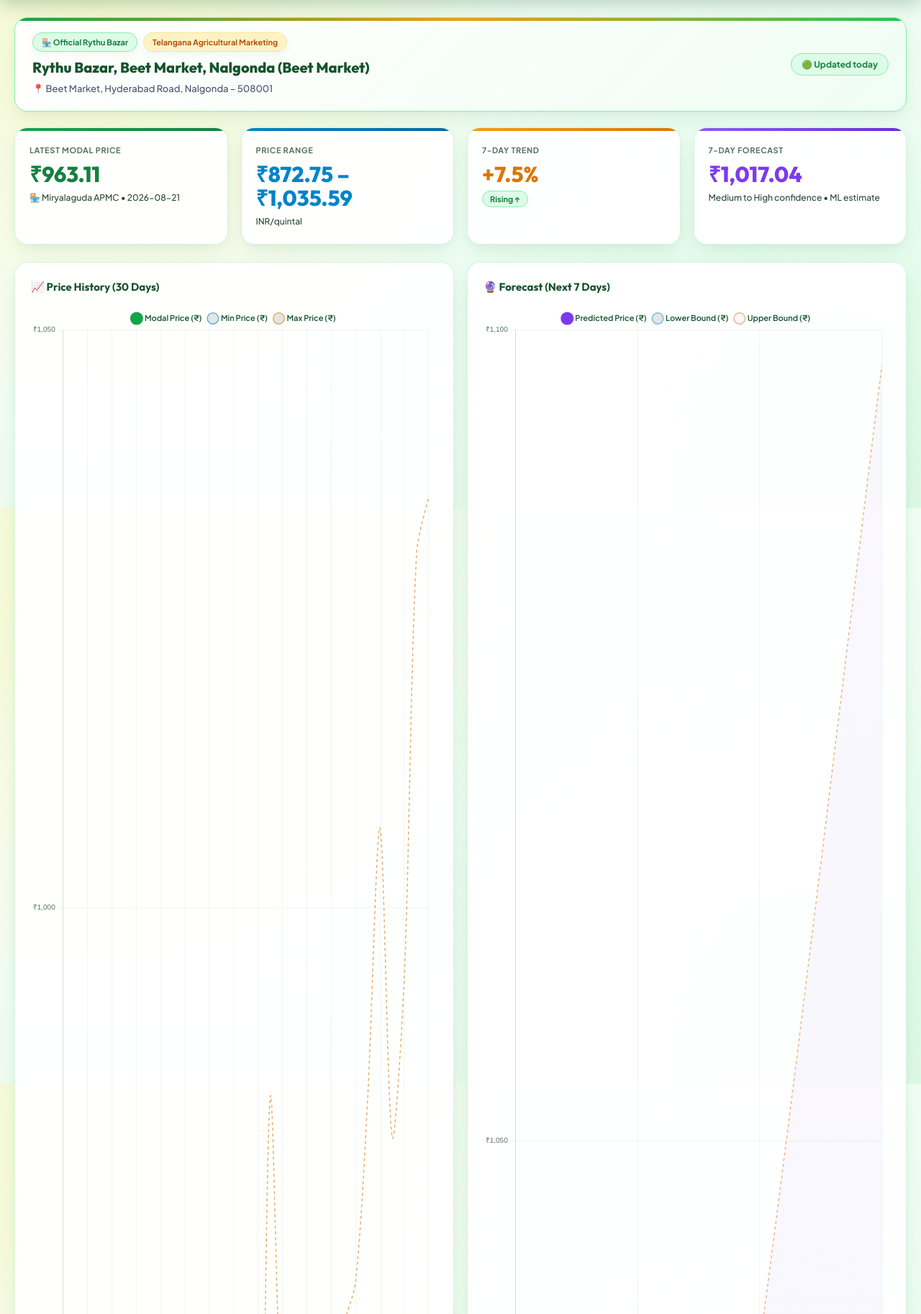
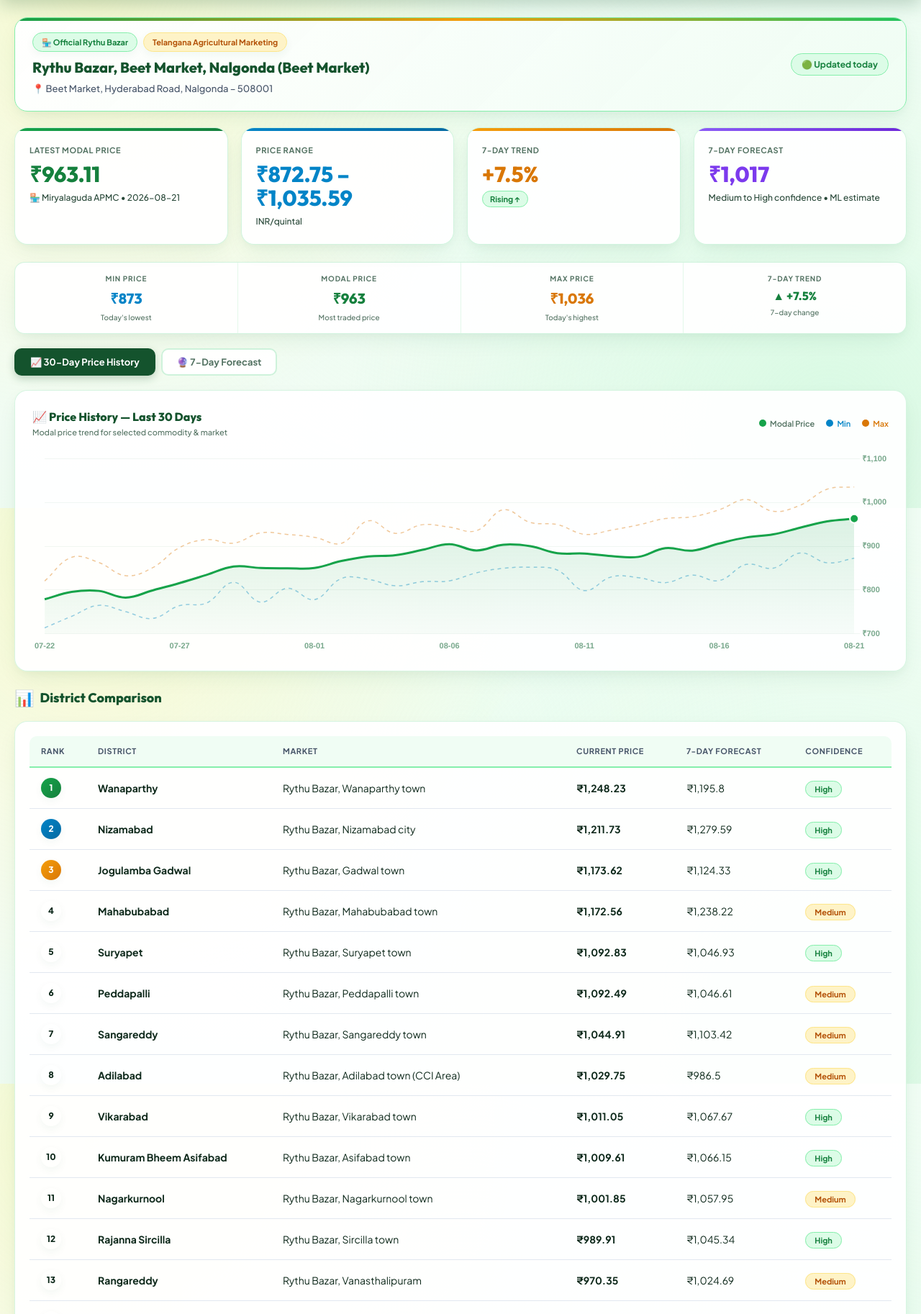
Before and after one commit to palanchasridhar10-art/farm, a FastAPI app: page / in a window 1280 px wide. Shown: the part 94-1920 px from the top of the page at 72% size. Run offline with FastAPI, Linux system fonts and the light colour scheme; data comes from the database, SQL or seed files in the repository.

Commit message:
Redesign charts: clean area history + bar forecast, price summary bar, tab switcher

```diff
--- a/static/app.js
+++ b/static/app.js
@@ -383,7 +383,39 @@
 }
 
 
-// ─── HISTORY CHART ───
+// ─── TAB SWITCHER ───
+function switchTab(tab) {
+  ['history', 'forecast'].forEach(t => {
+    document.getElementById(`panel-${t}`).classList.toggle('active', t === tab);
+    document.getElementById(`tab-${t}`).classList.toggle('active', t === tab);
+  });
+}
+
+// ─── PRICE SUMMARY BAR ───
+function updatePriceSummary(series) {
+  if (!series || !series.length) return;
+  const latest = series[series.length - 1];
+  const first  = series[0];
+
+  const fmt = v => v != null ? '₹' + Number(v).toLocaleString('en-IN', { maximumFractionDigits: 0 }) : '—';
+
+  document.getElementById('ps-min').textContent   = fmt(latest.min_price);
+  document.getElementById('ps-modal').textContent = fmt(latest.modal_price);
+  document.getElementById('ps-max').textContent   = fmt(latest.max_price);
+
+  // Trend vs 7 days ago
+  const weekAgo = series[Math.max(0, series.length - 8)];
+  if (weekAgo && weekAgo.modal_price && latest.modal_price) {
+    const pct = ((latest.modal_price - weekAgo.modal_price) / weekAgo.modal_price * 100).toFixed(1);
+    const arrow = pct > 0 ? '▲' : pct < 0 ? '▼' : '━';
+    const sign  = pct > 0 ? '+' : '';
+    document.getElementById('ps-trend').textContent = `${arrow} ${sign}${pct}%`;
+    document.getElementById('ps-trend').style.color = pct > 0 ? '#15803d' : pct < 0 ? '#b91c1c' : '#0369a1';
+    document.getElementById('ps-trend-label').textContent = '7-day change';
+  }
+}
+
+// ─── HISTORY CHART (Clean Area Chart — Modal only + faint min/max band) ───
 async function loadHistory(commodity, district, market) {
   try {
     let url = `${API}/prices/history?commodity=${encodeURIComponent(commodity)}&district=${encodeURIComponent(district)}&days=30`;
@@ -393,13 +425,23 @@
     const series = json.series || [];
     if (!series.length) return;
 
-    const labels = series.map(s => s.date.slice(5));
-    const modal = series.map(s => s.modal_price);
-    const minP = series.map(s => s.min_price);
-    const maxP = series.map(s => s.max_price);
+    // Update price summary bar
+    updatePriceSummary(series);
+
+    // Show every 5th date label to avoid clutter
+    const labels  = series.map((s, i) => (i % 5 === 0 || i === series.length - 1) ? s.date.slice(5) : '');
+    const modal   = series.map(s => s.modal_price);
+    const minP    = series.map(s => s.min_price);
+    const maxP    = series.map(s => s.max_price);
 
     if (historyChart) historyChart.destroy();
     const ctx = document.getElementById('chart-history').getContext('2d');
+
+    // Gradient fill
+    const grad = ctx.createLinearGradient(0, 0, 0, 280);
+    grad.addColorStop(0, 'rgba(22, 163, 74, 0.22)');
+    grad.addColorStop(1, 'rgba(22, 163, 74, 0.01)');
+
     historyChart = new Chart(ctx, {
       type: 'line',
       data: {
@@ -409,66 +451,84 @@
             label: 'Modal Price (₹)',
             data: modal,
             borderColor: '#16a34a',
-            backgroundColor: 'rgba(22, 163, 74, 0.12)',
+            backgroundColor: grad,
             fill: true,
-            tension: 0.3,
-            borderWidth: 2.5,
-            pointRadius: 2,
+            tension: 0.4,
+            borderWidth: 3,
+            pointRadius: series.map((_, i) => i === series.length - 1 ? 6 : 0),
+            pointHoverRadius: 6,
             pointBackgroundColor: '#16a34a',
+            pointBorderColor: '#fff',
+            pointBorderWidth: 2,
+            order: 1,
+          },
+          {
+            label: 'Max Price (₹)',
+            data: maxP,
+            borderColor: 'rgba(217, 119, 6, 0.4)',
+            borderDash: [5, 5],
+            fill: false,
+            tension: 0.4,
+            borderWidth: 1.5,
+            pointRadius: 0,
+            pointHoverRadius: 4,
+            order: 2,
           },
           {
             label: 'Min Price (₹)',
             data: minP,
-            borderColor: 'rgba(2, 132, 199, 0.6)',
-            borderDash: [4, 4],
+            borderColor: 'rgba(2, 132, 199, 0.4)',
+            borderDash: [5, 5],
             fill: false,
-            tension: 0.3,
+            tension: 0.4,
             borderWidth: 1.5,
             pointRadius: 0,
-          },
-          {
-            label: 'Max Price (₹)',
-            data: maxP,
-            borderColor: 'rgba(217, 119, 6, 0.6)',
-            borderDash: [4, 4],
-            fill: false,
-            tension: 0.3,
-            borderWidth: 1.5,
-            pointRadius: 0,
+            pointHoverRadius: 4,
+            order: 3,
           },
         ],
       },
       options: {
         responsive: true,
         maintainAspectRatio: false,
+        interaction: { mode: 'index', intersect: false },
         plugins: {
-          legend: {
-            labels: {
-              color: '#14532d',
-              font: { size: 11, weight: '600', family: 'Plus Jakarta Sans' },
-              usePointStyle: true,
+          legend: { display: false },
+          tooltip: {
+            backgroundColor: '#fff',
+            titleColor: '#14532d',
+            bodyColor: '#334155',
+            borderColor: 'rgba(22, 163, 74, 0.3)',
+            borderWidth: 1,
+            padding: 12,
+            cornerRadius: 10,
+            boxShadow: '0 4px 12px rgba(0,0,0,0.08)',
+            callbacks: {
+              title: ctx => `📅 ${series[ctx[0].dataIndex]?.date || ''}`,
+              label: ctx => ` ${ctx.dataset.label}: ₹${Number(ctx.raw).toLocaleString('en-IN', {maximumFractionDigits: 0})}`,
             },
-          },
-          tooltip: {
-            backgroundColor: '#14532d',
-            titleColor: '#fef08a',
-            bodyColor: '#ffffff',
-            padding: 10,
-            cornerRadius: 8,
           },
         },
         scales: {
           x: {
-            ticks: { color: '#547363', font: { size: 10, weight: '500' } },
-            grid: { color: 'rgba(22, 101, 52, 0.06)' },
+            grid: { display: false },
+            ticks: {
+              color: '#78a88c',
+              font: { size: 11, weight: '600' },
+              maxRotation: 0,
+            },
+            border: { display: false },
           },
           y: {
+            position: 'right',
+            grid: { color: 'rgba(22, 101, 52, 0.06)', drawBorder: false },
             ticks: {
-              color: '#547363',
-              font: { size: 10, weight: '500' },
-              callback: v => '₹' + v.toLocaleString('en-IN'),
+              color: '#78a88c',
+              font: { size: 11, weight: '600' },
+              callback: v => '₹' + Number(v).toLocaleString('en-IN', {maximumFractionDigits: 0}),
+              maxTicksLimit: 6,
             },
-            grid: { color: 'rgba(22, 101, 52, 0.06)' },
+            border: { display: false },
           },
         },
       },
@@ -478,7 +538,7 @@
   }
 }
 
-// ─── FORECAST CHART ───
+// ─── FORECAST CHART (Clean Bar Chart — easy to read day-by-day) ───
 async function loadForecast(commodity, district, market) {
   try {
     let url = `${API}/forecast?commodity=${encodeURIComponent(commodity)}&district=${encodeURIComponent(district)}&horizon=7`;
@@ -491,88 +551,108 @@
       return;
     }
 
-    const obs = json.current_observation || {};
-    const labels = ['Now', ...forecasts.map(f => `+${f.horizon_days}d`)];
-    const pred = [obs.modal_price || null, ...forecasts.map(f => f.predicted_price)];
-    const lower = [obs.min_price || null, ...forecasts.map(f => f.lower_bound)];
-    const upper = [obs.max_price || null, ...forecasts.map(f => f.upper_bound)];
+    const obs    = json.current_observation || {};
+    const labels = ['Today', ...forecasts.map(f => `+${f.horizon_days}d`)];
+    const pred   = [obs.modal_price || null, ...forecasts.map(f => f.predicted_price)];
+    const lower  = [obs.min_price  || null, ...forecasts.map(f => f.lower_bound)];
+    const upper  = [obs.max_price  || null, ...forecasts.map(f => f.upper_bound)];
 
     const f7 = forecasts.find(f => f.horizon_days === 7) || forecasts[forecasts.length - 1];
-    document.getElementById('kpi-forecast').textContent = `₹${Number(f7.predicted_price).toLocaleString('en-IN')}`;
+    document.getElementById('kpi-forecast').textContent = `₹${Number(f7.predicted_price).toLocaleString('en-IN', {maximumFractionDigits: 0})}`;
     document.getElementById('kpi-confidence').textContent = `${json.confidence_label || 'Medium'} confidence • ML estimate`;
 
     if (forecastChart) forecastChart.destroy();
     const ctx = document.getElementById('chart-forecast').getContext('2d');
+
+    // Color bars: green if same/above today, red if below
+    const todayPrice = obs.modal_price || pred[0] || 0;
+    const barColors = pred.map((v, i) => {
+      if (i === 0) return 'rgba(22, 163, 74, 0.75)';  // today = green
+      return v >= todayPrice ? 'rgba(22, 163, 74, 0.65)' : 'rgba(220, 38, 38, 0.6)';
+    });
+    const barBorders = pred.map((v, i) => {
+      if (i === 0) return '#15803d';
+      return v >= todayPrice ? '#15803d' : '#dc2626';
+    });
+
     forecastChart = new Chart(ctx, {
-      type: 'line',
+      type: 'bar',
       data: {
         labels,
         datasets: [
           {
             label: 'Predicted Price (₹)',
             data: pred,
-            borderColor: '#7c3aed',
-            backgroundColor: 'rgba(124, 58, 237, 0.1)',
+            backgroundColor: barColors,
+            borderColor: barBorders,
+            borderWidth: 2,
+            borderRadius: 8,
+            borderSkipped: false,
+            order: 1,
+          },
+          {
+            label: 'Upper Bound (₹)',
+            data: upper,
+            type: 'line',
+            borderColor: 'rgba(217, 119, 6, 0.7)',
+            borderDash: [5, 4],
+            borderWidth: 1.5,
             fill: false,
             tension: 0.3,
-            borderWidth: 2.5,
-            pointRadius: 4,
-            pointBackgroundColor: '#7c3aed',
+            pointRadius: 3,
+            pointBackgroundColor: 'rgba(217, 119, 6, 0.7)',
+            order: 0,
           },
           {
             label: 'Lower Bound (₹)',
             data: lower,
-            borderColor: 'rgba(2, 132, 199, 0.5)',
-            borderDash: [4, 4],
+            type: 'line',
+            borderColor: 'rgba(2, 132, 199, 0.7)',
+            borderDash: [5, 4],
+            borderWidth: 1.5,
             fill: false,
             tension: 0.3,
-            borderWidth: 1.5,
-            pointRadius: 0,
-          },
-          {
-            label: 'Upper Bound (₹)',
-            data: upper,
-            borderColor: 'rgba(217, 119, 6, 0.5)',
-            borderDash: [4, 4],
-            fill: '-1',
-            backgroundColor: 'rgba(124, 58, 237, 0.04)',
-            tension: 0.3,
-            borderWidth: 1.5,
-            pointRadius: 0,
+            pointRadius: 3,
+            pointBackgroundColor: 'rgba(2, 132, 199, 0.7)',
+            order: 0,
           },
         ],
       },
       options: {
         responsive: true,
         maintainAspectRatio: false,
+        interaction: { mode: 'index', intersect: false },
         plugins: {
-          legend: {
-            labels: {
-              color: '#14532d',
-              font: { size: 11, weight: '600', family: 'Plus Jakarta Sans' },
-              usePointStyle: true,
+          legend: { display: false },
+          tooltip: {
+            backgroundColor: '#fff',
+            titleColor: '#14532d',
+            bodyColor: '#334155',
+            borderColor: 'rgba(124, 58, 237, 0.3)',
+            borderWidth: 1,
+            padding: 12,
+            cornerRadius: 10,
+            callbacks: {
+              label: ctx => ` ${ctx.dataset.label}: ₹${Number(ctx.raw).toLocaleString('en-IN', {maximumFractionDigits: 0})}`,
             },
-          },
-          tooltip: {
-            backgroundColor: '#14532d',
-            titleColor: '#fef08a',
-            bodyColor: '#ffffff',
-            padding: 10,
-            cornerRadius: 8,
           },
         },
         scales: {
           x: {
-            ticks: { color: '#547363', font: { size: 10, weight: '500' } },
-            grid: { color: 'rgba(22, 101, 52, 0.06)' },
+            grid: { display: false },
+            ticks: { color: '#78a88c', font: { size: 12, weight: '700' } },
+            border: { display: false },
           },
           y: {
+            position: 'right',
+            grid: { color: 'rgba(22, 101, 52, 0.06)' },
             ticks: {
-              color: '#547363',
-              font: { size: 10, weight: '500' },
-              callback: v => '₹' + v.toLocaleString('en-IN'),
+              color: '#78a88c',
+              font: { size: 11, weight: '600' },
+              callback: v => '₹' + Number(v).toLocaleString('en-IN', {maximumFractionDigits: 0}),
+              maxTicksLimit: 6,
             },
-            grid: { color: 'rgba(22, 101, 52, 0.06)' },
+            border: { display: false },
           },
         },
       },
@@ -581,6 +661,7 @@
     console.error('Forecast chart error:', e);
   }
 }
+
 
 
 // ─── COMPARISON TABLE ───
--- a/static/style.css
+++ b/static/style.css
@@ -277,29 +277,149 @@
 .kpi-trend.down { background: #fee2e2; color: #b91c1c; border: 1px solid #fca5a5; }
 .kpi-trend.stable { background: #e0f2fe; color: #0369a1; border: 1px solid #7dd3fc; }
 
+/* ─── PRICE SUMMARY BAR ─── */
+.price-summary {
+  display: flex;
+  align-items: stretch;
+  gap: 0;
+  background: var(--bg-card);
+  border: 1.5px solid rgba(34, 197, 94, 0.2);
+  border-radius: 14px;
+  overflow: hidden;
+  box-shadow: var(--shadow);
+  margin-bottom: 20px;
+}
+.price-summary-item {
+  flex: 1;
+  padding: 14px 20px;
+  text-align: center;
+  border-right: 1px solid rgba(34, 197, 94, 0.12);
+  transition: background 0.2s;
+}
+.price-summary-item:last-child { border-right: none; }
+.price-summary-item:hover { background: #f0fdf4; }
+.price-summary-label {
+  font-size: 10px;
+  font-weight: 700;
+  text-transform: uppercase;
+  letter-spacing: 0.8px;
+  color: var(--text-muted);
+  margin-bottom: 4px;
+}
+.price-summary-value {
+  font-family: 'Outfit', sans-serif;
+  font-size: 20px;
+  font-weight: 800;
+  color: #14532d;
+}
+.price-summary-value.min-val { color: #0284c7; }
+.price-summary-value.modal-val { color: #15803d; }
+.price-summary-value.max-val { color: #d97706; }
+.price-summary-tag {
+  font-size: 10px;
+  color: var(--text-muted);
+  margin-top: 2px;
+  font-weight: 500;
+}
+
+/* ─── CHART TABS ─── */
+.chart-tabs {
+  display: flex;
+  gap: 8px;
+  margin-bottom: 20px;
+}
+.chart-tab {
+  padding: 9px 20px;
+  border-radius: 10px;
+  border: 2px solid rgba(34, 197, 94, 0.22);
+  background: var(--bg-card);
+  color: #547363;
+  font-size: 13px;
+  font-weight: 700;
+  cursor: pointer;
+  transition: all 0.2s;
+  font-family: inherit;
+  display: flex; align-items: center; gap: 6px;
+}
+.chart-tab:hover {
+  border-color: #16a34a;
+  color: #14532d;
+  background: #f0fdf4;
+}
+.chart-tab.active {
+  background: #14532d;
+  border-color: #14532d;
+  color: #ffffff;
+  box-shadow: 0 4px 12px rgba(20, 83, 45, 0.25);
+}
+
 /* ─── CHARTS ─── */
-.chart-grid {
-  display: grid;
-  grid-template-columns: 1fr 1fr;
-  gap: 18px;
-  margin-bottom: 24px;
-}
+.chart-panel { display: none; }
+.chart-panel.active { display: block; }
+
 .chart-card {
   background: var(--bg-card);
   border: 1.5px solid rgba(34, 197, 94, 0.18);
   border-radius: var(--radius);
-  padding: 22px;
-  min-height: 340px;
+  padding: 24px;
   box-shadow: var(--shadow);
+  margin-bottom: 20px;
 }
-.chart-card h3 {
+.chart-card-header {
+  display: flex;
+  align-items: center;
+  justify-content: space-between;
+  margin-bottom: 18px;
+}
+.chart-card-title {
   font-family: 'Outfit', sans-serif;
-  font-size: 15px;
-  font-weight: 700;
-  margin-bottom: 16px;
+  font-size: 16px;
+  font-weight: 800;
   color: #14532d;
-  display: flex; align-items: center; gap: 6px;
+  display: flex; align-items: center; gap: 8px;
 }
+.chart-card-subtitle {
+  font-size: 11px;
+  color: var(--text-muted);
+  font-weight: 500;
+}
+.chart-legend {
+  display: flex;
+  gap: 16px;
+  flex-wrap: wrap;
+}
+.legend-item {
+  display: flex;
+  align-items: center;
+  gap: 5px;
+  font-size: 11px;
+  color: #547363;
+  font-weight: 600;
+}
+.legend-dot {
+  width: 10px; height: 10px;
+  border-radius: 50%;
+  flex-shrink: 0;
+}
+.legend-dot.green { background: #16a34a; }
+.legend-dot.purple { background: #7c3aed; }
+.legend-dot.gold { background: #d97706; }
+
+.chart-canvas-wrap {
+  position: relative;
+  height: 280px;
+}
+
+/* ─── TREND INDICATOR ─── */
+.trend-tag {
+  display: inline-flex; align-items: center; gap: 4px;
+  font-size: 11px; font-weight: 700;
+  padding: 3px 10px;
+  border-radius: 20px;
+}
+.trend-tag.up { background: #dcfce7; color: #15803d; }
+.trend-tag.down { background: #fee2e2; color: #b91c1c; }
+.trend-tag.flat { background: #e0f2fe; color: #0369a1; }
 
 /* ─── SECTIONS ─── */
 .section { margin-bottom: 24px; }
--- a/templates/index.html
+++ b/templates/index.html
@@ -141,17 +141,76 @@
     </div>
   </div>
 
-  <!-- CHARTS -->
-  <div class="chart-grid">
-    <div class="chart-card">
-      <h3>📈 Price History (30 Days)</h3>
-      <canvas id="chart-history"></canvas>
+  <!-- PRICE SUMMARY BAR -->
+  <div class="price-summary" id="price-summary-bar">
+    <div class="price-summary-item">
+      <div class="price-summary-label">Min Price</div>
+      <div class="price-summary-value min-val" id="ps-min">—</div>
+      <div class="price-summary-tag">Today's lowest</div>
     </div>
-    <div class="chart-card">
-      <h3>🔮 Forecast (Next 7 Days)</h3>
-      <canvas id="chart-forecast"></canvas>
+    <div class="price-summary-item">
+      <div class="price-summary-label">Modal Price</div>
+      <div class="price-summary-value modal-val" id="ps-modal">—</div>
+      <div class="price-summary-tag">Most traded price</div>
+    </div>
+    <div class="price-summary-item">
+      <div class="price-summary-label">Max Price</div>
+      <div class="price-summary-value max-val" id="ps-max">—</div>
+      <div class="price-summary-tag">Today's highest</div>
+    </div>
+    <div class="price-summary-item">
+      <div class="price-summary-label">7-Day Trend</div>
+      <div class="price-summary-value" id="ps-trend" style="font-size:16px">—</div>
+      <div class="price-summary-tag" id="ps-trend-label">Calculating...</div>
     </div>
   </div>
+
+  <!-- CHART TABS -->
+  <div class="chart-tabs">
+    <button class="chart-tab active" id="tab-history" onclick="switchTab('history')">📈 30-Day Price History</button>
+    <button class="chart-tab" id="tab-forecast" onclick="switchTab('forecast')">🔮 7-Day Forecast</button>
+  </div>
+
+  <!-- HISTORY PANEL -->
+  <div class="chart-panel active" id="panel-history">
+    <div class="chart-card">
+      <div class="chart-card-header">
+        <div>
+          <div class="chart-card-title">📈 Price History — Last 30 Days</div>
+          <div class="chart-card-subtitle">Modal price trend for selected commodity & market</div>
+        </div>
+        <div class="chart-legend">
+          <span class="legend-item"><span class="legend-dot green"></span>Modal Price</span>
+          <span class="legend-item" style="color:#0284c7"><span class="legend-dot" style="background:#0284c7"></span>Min</span>
+          <span class="legend-item" style="color:#d97706"><span class="legend-dot gold"></span>Max</span>
+        </div>
+      </div>
+      <div class="chart-canvas-wrap">
+        <canvas id="chart-history"></canvas>
+      </div>
+    </div>
+  </div>
+
+  <!-- FORECAST PANEL -->
+  <div class="chart-panel" id="panel-forecast">
+    <div class="chart-card">
+      <div class="chart-card-header">
+        <div>
+          <div class="chart-card-title">🔮 Forecast — Next 7 Days</div>
+          <div class="chart-card-subtitle">AI predicted prices with confidence range</div>
+        </div>
+        <div class="chart-legend">
+          <span class="legend-item"><span class="legend-dot purple"></span>Predicted</span>
+          <span class="legend-item" style="color:#d97706"><span class="legend-dot gold"></span>Upper Bound</span>
+          <span class="legend-item" style="color:#0284c7"><span class="legend-dot" style="background:#0284c7"></span>Lower Bound</span>
+        </div>
+      </div>
+      <div class="chart-canvas-wrap">
+        <canvas id="chart-forecast"></canvas>
+      </div>
+    </div>
+  </div>
+
 
   <!-- COMPARISON TABLE -->
   <div class="section">
```
